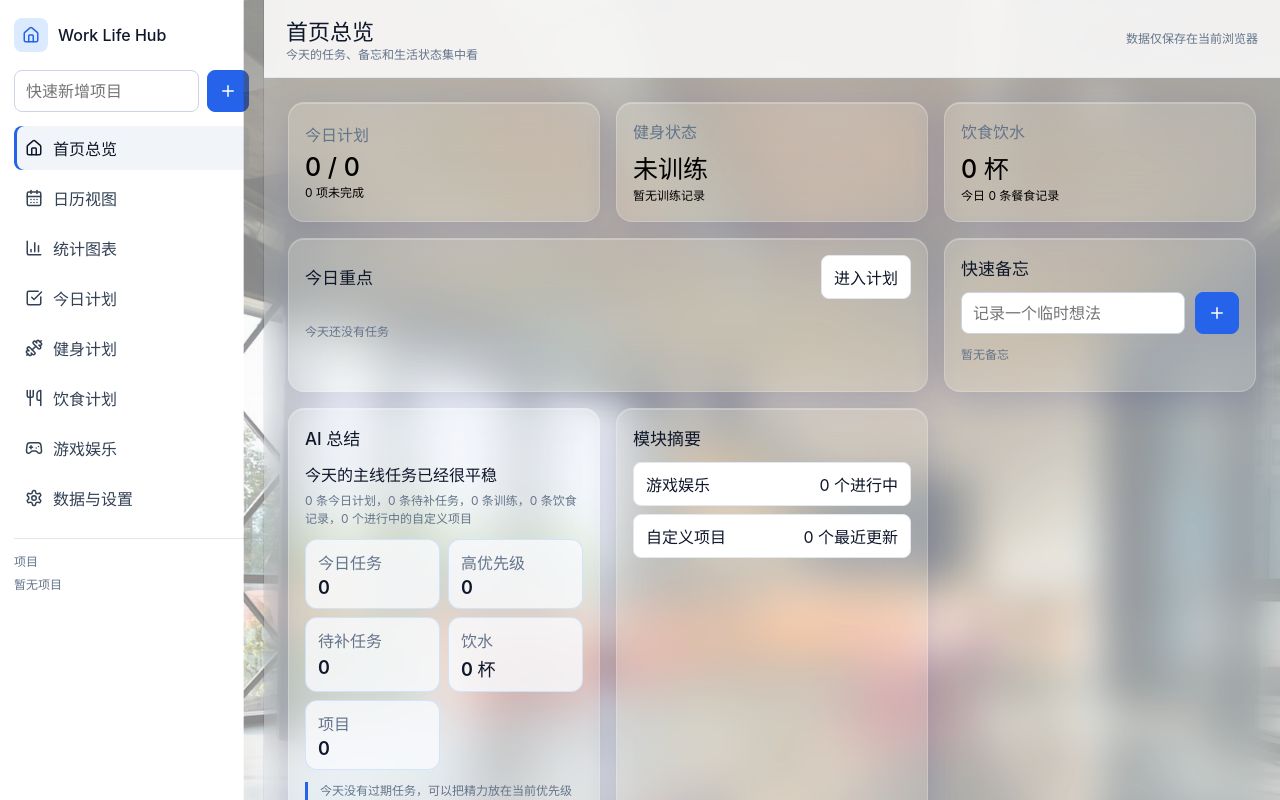
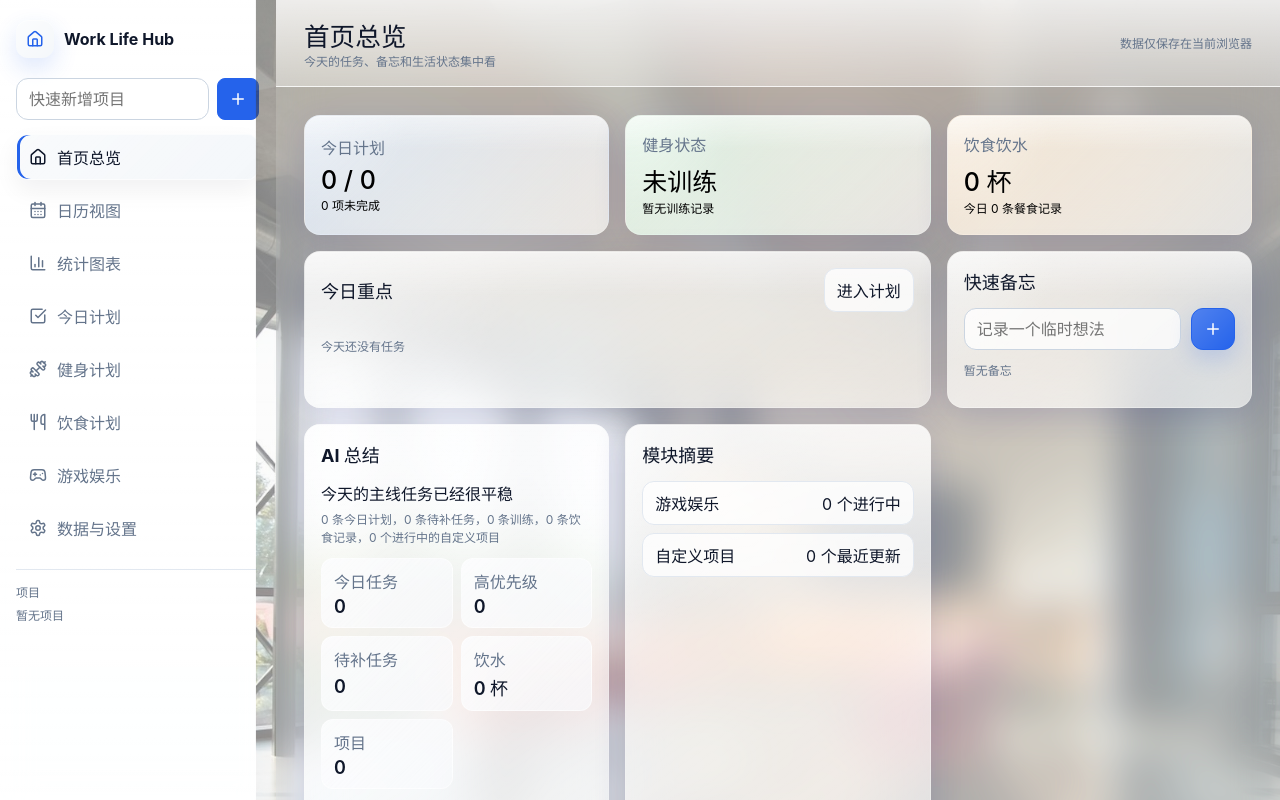
Before and after one commit to fsfdjt/gradio-deepseek-chatbot, a React (Vite) app: page / in a window 1280 px wide. Shown: the top 800 px of the page. Built offline with nearby package versions, Linux system fonts and the light colour scheme.

Commit message:
Polish app visual design

```diff
--- a/src/styles.css
+++ b/src/styles.css
@@ -12,12 +12,20 @@
   --success: #16a34a;
   --destructive: #b91c1c;
   --radius: 8px;
+  --radius-lg: 16px;
+  --surface: rgba(255, 255, 255, 0.58);
+  --surface-strong: rgba(255, 255, 255, 0.78);
+  --surface-muted: rgba(248, 250, 252, 0.72);
+  --ring: rgb(37 99 235 / 28%);
+  --panel-highlight: rgb(255 255 255 / 48%);
+  --row-hover: rgb(255 255 255 / 66%);
   --shadow-sm: 0 1px 2px rgb(15 23 42 / 5%);
   --shadow-md: 0 12px 32px rgb(15 23 42 / 8%);
+  --shadow-lg: 0 24px 70px rgb(15 23 42 / 12%);
   color: var(--foreground);
   background: var(--background);
   font-family:
-    Inter, ui-sans-serif, system-ui, -apple-system, BlinkMacSystemFont, "Segoe UI",
+    "Segoe UI Variable", "SF Pro Display", ui-sans-serif, system-ui, -apple-system, BlinkMacSystemFont, "Segoe UI",
     sans-serif;
   font-synthesis: none;
   text-rendering: optimizeLegibility;
@@ -35,6 +43,9 @@
   --input: #67e8f9;
   --primary: #0891b2;
   --success: #059669;
+  --ring: rgb(8 145 178 / 28%);
+  --surface: rgba(236, 254, 255, 0.58);
+  --surface-strong: rgba(248, 250, 252, 0.82);
 }
 
 :root[data-theme="forest"] {
@@ -47,6 +58,9 @@
   --input: #86efac;
   --primary: #16a34a;
   --success: #15803d;
+  --ring: rgb(22 163 74 / 26%);
+  --surface: rgba(240, 253, 244, 0.6);
+  --surface-strong: rgba(251, 254, 252, 0.82);
 }
 
 :root[data-theme="sunset"] {
@@ -59,6 +73,9 @@
   --input: #fdba74;
   --primary: #ea580c;
   --success: #65a30d;
+  --ring: rgb(234 88 12 / 26%);
+  --surface: rgba(255, 247, 237, 0.62);
+  --surface-strong: rgba(255, 251, 247, 0.82);
 }
 
 :root[data-theme="midnight"] {
@@ -72,6 +89,12 @@
   --primary: #38bdf8;
   --primary-foreground: #082f49;
   --success: #22c55e;
+  --ring: rgb(56 189 248 / 28%);
+  --surface: rgba(15, 23, 42, 0.54);
+  --surface-strong: rgba(17, 24, 39, 0.78);
+  --surface-muted: rgba(30, 41, 59, 0.72);
+  --panel-highlight: rgb(255 255 255 / 12%);
+  --row-hover: rgb(30 41 59 / 72%);
 }
 
 body {
@@ -92,6 +115,31 @@ textarea {
 
 button {
   cursor: pointer;
+}
+
+button,
+input,
+select,
+textarea {
+  transition:
+    border-color 160ms ease,
+    background 160ms ease,
+    box-shadow 160ms ease,
+    color 160ms ease,
+    transform 160ms ease;
+}
+
+button:active {
+  transform: translateY(1px);
+}
+
+button:focus-visible,
+input:focus-visible,
+select:focus-visible,
+textarea:focus-visible {
+  outline: 0;
+  border-color: var(--primary);
+  box-shadow: 0 0 0 4px var(--ring);
 }
 
 .auth-screen {
@@ -129,7 +177,7 @@ button {
 .auth-panel label {
   display: grid;
   gap: 7px;
-  color: #475569;
+  color: var(--muted-foreground);
 }
 
 .eyebrow {
@@ -142,9 +190,9 @@ select,
 textarea {
   width: 100%;
   border: 1px solid var(--input);
-  border-radius: var(--radius);
-  padding: 10px 11px;
-  background: var(--card);
+  border-radius: 12px;
+  padding: 10px 12px;
+  background: var(--surface-strong);
   color: var(--foreground);
 }
 
@@ -159,9 +207,9 @@ textarea {
 .summary-list button,
 .panel-heading button {
   border: 1px solid var(--border);
-  background: var(--card);
+  background: var(--surface-strong);
   color: var(--foreground);
-  border-radius: var(--radius);
+  border-radius: 12px;
   padding: 9px 12px;
   display: inline-flex;
   align-items: center;
@@ -184,14 +232,18 @@ textarea {
 .primary-button,
 .form-panel button[type="submit"],
 .inline-form button[type="submit"] {
-  background: #2563eb;
+  background:
+    linear-gradient(135deg, rgb(255 255 255 / 20%), transparent),
+    var(--primary);
   border-color: var(--primary);
   color: var(--primary-foreground);
+  box-shadow: 0 10px 22px rgb(37 99 235 / 18%);
 }
 
 .danger-button {
   color: var(--destructive) !important;
-  border-color: #fecaca !important;
+  border-color: rgb(254 202 202 / 86%) !important;
+  background: rgb(254 242 242 / 70%) !important;
 }
 
 .error-text {
@@ -205,34 +257,49 @@ textarea {
 }
 
 .app-shell {
-  min-height: 100vh;
+  min-height: 100dvh;
   display: grid;
-  grid-template-columns: 264px minmax(0, 1fr);
+  grid-template-columns: 276px minmax(0, 1fr);
   background: var(--background);
 }
 
 .sidebar {
-  background: #ffffff;
-  border-right: 1px solid var(--border);
-  padding: 18px 14px;
+  position: sticky;
+  top: 0;
+  height: 100dvh;
+  overflow: auto;
+  background:
+    linear-gradient(180deg, var(--surface-strong), var(--surface)),
+    rgb(255 255 255 / 72%);
+  border-right: 1px solid rgb(255 255 255 / 44%);
+  padding: 20px 16px;
+  -webkit-backdrop-filter: blur(18px) saturate(150%);
+  backdrop-filter: blur(18px) saturate(150%);
+  box-shadow: 14px 0 48px rgb(15 23 42 / 7%);
 }
 
 .brand {
   display: flex;
   align-items: center;
   gap: 10px;
-  font-weight: 500;
-  margin-bottom: 18px;
+  font-weight: 650;
+  margin-bottom: 20px;
+  letter-spacing: 0;
 }
 
 .brand-mark {
-  width: 34px;
-  height: 34px;
+  width: 38px;
+  height: 38px;
   display: grid;
   place-items: center;
-  border-radius: 8px;
-  background: #dbeafe;
+  border-radius: 12px;
+  background:
+    linear-gradient(135deg, rgb(255 255 255 / 74%), rgb(255 255 255 / 24%)),
+    var(--muted);
   color: var(--primary);
+  box-shadow:
+    inset 0 1px 0 rgb(255 255 255 / 62%),
+    0 10px 24px rgb(37 99 235 / 16%);
 }
 
 .quick-add-project {
@@ -245,7 +312,7 @@ textarea {
 
 .quick-add-project input {
   min-width: 0;
-  background: #ffffff;
+  background: var(--surface-strong);
 }
 
 .quick-add-project button {
@@ -259,7 +326,7 @@ textarea {
 
 .main-nav {
   display: grid;
-  gap: 6px;
+  gap: 7px;
 }
 
 .main-nav button {
@@ -267,18 +334,29 @@ textarea {
   align-items: center;
   gap: 10px;
   width: 100%;
-  border: 0;
+  border: 1px solid transparent;
   background: transparent;
-  color: #334155;
+  color: var(--muted-foreground);
   text-align: left;
-  border-radius: var(--radius);
-  padding: 10px 11px;
+  border-radius: 12px;
+  padding: 10px 12px;
+}
+
+.main-nav button:hover,
+.sidebar-projects button:hover {
+  background: var(--surface-muted);
+  border-color: rgb(255 255 255 / 46%);
 }
 
 .main-nav button[aria-pressed="true"] {
-  background: var(--muted);
-  box-shadow: inset 3px 0 0 var(--primary);
-  color: #0f172a;
+  background:
+    linear-gradient(135deg, rgb(255 255 255 / 58%), rgb(255 255 255 / 22%)),
+    var(--muted);
+  border-color: rgb(255 255 255 / 62%);
+  box-shadow:
+    inset 3px 0 0 var(--primary),
+    0 10px 24px rgb(15 23 42 / 6%);
+  color: var(--foreground);
 }
 
 .sidebar-projects {
@@ -302,17 +380,18 @@ textarea {
   align-items: center;
   gap: 8px;
   width: 100%;
-  border: 0;
+  border: 1px solid transparent;
   background: transparent;
-  color: #334155;
+  color: var(--muted-foreground);
   text-align: left;
-  border-radius: var(--radius);
+  border-radius: 12px;
   padding: 9px 10px;
 }
 
 .sidebar-projects button[aria-pressed="true"] {
-  background: var(--muted);
-  color: #0f172a;
+  background: var(--surface-muted);
+  color: var(--foreground);
+  border-color: rgb(255 255 255 / 54%);
 }
 
 .sidebar-projects button span {
@@ -363,15 +442,16 @@ textarea {
 }
 
 .topbar {
-  min-height: 70px;
-  padding: 14px 22px;
+  min-height: 78px;
+  padding: 16px 28px;
   display: flex;
   justify-content: space-between;
   gap: 16px;
   align-items: center;
-  background: rgb(255 255 255 / 84%);
-  border-bottom: 1px solid var(--border);
-  backdrop-filter: blur(10px);
+  background: linear-gradient(180deg, var(--surface-strong), rgb(255 255 255 / 38%));
+  border-bottom: 1px solid rgb(255 255 255 / 46%);
+  -webkit-backdrop-filter: blur(18px) saturate(150%);
+  backdrop-filter: blur(18px) saturate(150%);
 }
 
 .topbar h1,
@@ -380,8 +460,9 @@ textarea {
 }
 
 .topbar h1 {
-  font-size: 22px;
-  font-weight: 500;
+  font-size: clamp(21px, 2vw, 28px);
+  font-weight: 700;
+  letter-spacing: 0;
 }
 
 .topbar p {
@@ -392,7 +473,9 @@ textarea {
 .page-stack,
 .custom-grid,
 .project-page {
-  padding: 24px;
+  width: min(100%, 1240px);
+  margin: 0 auto;
+  padding: 28px;
 }
 
 .page-grid {
@@ -414,11 +497,30 @@ textarea {
 
 .panel,
 .stat-card {
-  background: var(--card);
-  border: 1px solid var(--border);
-  border-radius: var(--radius);
-  box-shadow: var(--shadow-sm);
+  position: relative;
+  overflow: hidden;
+  background: var(--surface);
+  border: 1px solid rgb(255 255 255 / 42%);
+  border-radius: var(--radius-lg);
+  box-shadow: var(--shadow-md);
   padding: 16px;
+}
+
+.panel::before,
+.stat-card::before {
+  content: "";
+  position: absolute;
+  inset: 0;
+  pointer-events: none;
+  background:
+    linear-gradient(180deg, var(--panel-highlight), transparent 28%),
+    radial-gradient(circle at 0 0, rgb(255 255 255 / 42%), transparent 32%);
+}
+
+.panel > *,
+.stat-card > * {
+  position: relative;
+  z-index: 1;
 }
 
 .page-grid > .panel,
@@ -449,9 +551,27 @@ textarea {
 }
 
 .stat-card:hover {
-  border-color: #bfdbfe;
-  box-shadow: var(--shadow-md);
-  transform: translateY(-1px);
+  border-color: rgb(255 255 255 / 70%);
+  box-shadow: var(--shadow-lg);
+  transform: translateY(-2px);
+}
+
+.stat-card:nth-child(1) {
+  background:
+    linear-gradient(135deg, rgb(219 234 254 / 64%), rgb(255 255 255 / 28%)),
+    var(--surface);
+}
+
+.stat-card:nth-child(2) {
+  background:
+    linear-gradient(135deg, rgb(220 252 231 / 62%), rgb(255 255 255 / 28%)),
+    var(--surface);
+}
+
+.stat-card:nth-child(3) {
+  background:
+    linear-gradient(135deg, rgb(255 237 213 / 66%), rgb(255 255 255 / 28%)),
+    var(--surface);
 }
 
 .stat-card span,
@@ -477,13 +597,14 @@ textarea {
   justify-content: space-between;
   gap: 12px;
   align-items: center;
-  margin-bottom: 12px;
+  margin-bottom: 14px;
 }
 
 .panel h2 {
   margin: 0;
-  font-size: 17px;
-  font-weight: 500;
+  font-size: 18px;
+  font-weight: 700;
+  letter-spacing: 0;
 }
 
 .inline-form,
@@ -509,17 +630,32 @@ textarea {
   grid-template-columns: auto minmax(0, 1fr) auto;
   align-items: center;
   gap: 10px;
-  border: 1px solid rgb(191 219 254 / 76%);
+  border: 1px solid rgb(255 255 255 / 54%);
   border-left: 4px solid var(--record-accent);
   border-radius: 12px;
-  background: var(--record-bg);
+  background:
+    linear-gradient(135deg, rgb(255 255 255 / 52%), transparent),
+    var(--record-bg);
   box-shadow: 0 8px 20px rgb(15 23 42 / 5%);
   padding: 10px 12px;
 }
 
 .list-row:first-child,
 .record-row:first-child {
-  border-top: 1px solid rgb(191 219 254 / 76%);
+  border-top: 1px solid rgb(255 255 255 / 54%);
+}
+
+.list-row:hover,
+.record-row:hover,
+.compact-item:hover,
+.timeline-item:hover,
+.calendar-day:hover,
+.theme-option:hover {
+  background:
+    linear-gradient(135deg, rgb(255 255 255 / 68%), transparent),
+    var(--row-hover);
+  box-shadow: 0 14px 34px rgb(15 23 42 / 8%);
+  transform: translateY(-1px);
 }
 
 .list-row:nth-child(5n + 2),
@@ -589,12 +725,18 @@ textarea {
   --record-accent: #2563eb;
   --record-bg: rgb(239 246 255 / 72%);
   margin: 0;
-  border: 1px solid rgb(191 219 254 / 76%);
+  border: 1px solid rgb(255 255 255 / 54%);
   border-left: 4px solid var(--record-accent);
   border-radius: 12px;
-  background: var(--record-bg);
+  background:
+    linear-gradient(135deg, rgb(255 255 255 / 52%), transparent),
+    var(--record-bg);
   box-shadow: 0 8px 20px rgb(15 23 42 / 5%);
   padding: 10px 12px;
+  transition:
+    transform 160ms ease,
+    box-shadow 160ms ease,
+    background 160ms ease;
 }
 
 .summary-list,
@@ -611,16 +753,22 @@ textarea {
   grid-template-columns: 92px minmax(0, 1fr);
   gap: 12px;
   align-items: start;
-  border: 1px solid rgb(191 219 254 / 76%);
+  border: 1px solid rgb(255 255 255 / 54%);
   border-left: 4px solid var(--record-accent);
   border-radius: 12px;
-  background: var(--record-bg);
+  background:
+    linear-gradient(135deg, rgb(255 255 255 / 52%), transparent),
+    var(--record-bg);
   box-shadow: 0 8px 20px rgb(15 23 42 / 5%);
   padding: 10px 12px;
+  transition:
+    transform 160ms ease,
+    box-shadow 160ms ease,
+    background 160ms ease;
 }
 
 .timeline-item:first-child {
-  border-top: 1px solid rgb(191 219 254 / 76%);
+  border-top: 1px solid rgb(255 255 255 / 54%);
 }
 
 .timeline-item time {
@@ -669,8 +817,10 @@ textarea {
   gap: 3px;
   padding: 10px 12px;
   border-radius: 12px;
-  background: rgb(248 250 252 / 84%);
-  border: 1px solid rgb(191 219 254 / 66%);
+  background:
+    linear-gradient(135deg, rgb(255 255 255 / 54%), transparent),
+    var(--surface-muted);
+  border: 1px solid rgb(255 255 255 / 46%);
 }
 
 .smart-signal span {
@@ -704,8 +854,8 @@ textarea {
   gap: 4px;
   padding: 10px 12px;
   border-radius: 12px;
-  border: 1px solid rgb(191 219 254 / 66%);
-  background: rgb(248 250 252 / 86%);
+  border: 1px solid rgb(255 255 255 / 48%);
+  background: var(--surface-muted);
 }
 
 .reminder-item span {
@@ -722,9 +872,9 @@ textarea {
   display: grid;
   gap: 4px;
   text-align: left;
-  border: 1px solid var(--border);
+  border: 1px solid rgb(255 255 255 / 48%);
   border-radius: 12px;
-  background: rgb(255 255 255 / 74%);
+  background: var(--surface-muted);
   color: var(--foreground);
   padding: 12px;
 }
@@ -762,10 +912,11 @@ textarea {
   align-content: start;
   gap: 6px;
   padding: 10px;
-  border: 1px solid var(--border);
+  border: 1px solid rgb(255 255 255 / 50%);
   border-radius: 12px;
-  background: rgb(255 255 255 / 82%);
+  background: var(--surface-muted);
   text-align: left;
+  box-shadow: 0 8px 20px rgb(15 23 42 / 4%);
 }
 
 .calendar-day strong {
@@ -823,14 +974,14 @@ textarea {
 .bar-chart-track {
   height: 10px;
   border-radius: 999px;
-  background: rgb(226 232 240 / 90%);
+  background: rgb(226 232 240 / 72%);
   overflow: hidden;
 }
 
 .bar-chart-fill {
   height: 100%;
   border-radius: inherit;
-  background: linear-gradient(90deg, var(--primary), #22c55e);
+  background: linear-gradient(90deg, var(--primary), color-mix(in srgb, var(--primary) 58%, var(--success)));
 }
 
 .macro-grid {
@@ -845,8 +996,8 @@ textarea {
   gap: 4px;
   padding: 12px;
   border-radius: 12px;
-  background: rgb(255 255 255 / 74%);
-  border: 1px solid var(--border);
+  background: var(--surface-muted);
+  border: 1px solid rgb(255 255 255 / 48%);
 }
 
 .macro-grid span {
@@ -866,7 +1017,7 @@ textarea {
 }
 
 .time-remaining-row span {
-  color: #475569;
+  color: var(--muted-foreground);
 }
 
 .time-remaining-row strong {
@@ -920,6 +1071,9 @@ button:disabled {
   }
 
   .sidebar {
+    position: relative;
+    top: auto;
+    height: auto;
     border-right: 0;
     border-bottom: 1px solid #d5dce5;
   }
@@ -976,6 +1130,9 @@ button:disabled {
 .stat-card {
   border-radius: 16px;
   background: rgba(255, 255, 255, 0.15);
+  background:
+    linear-gradient(145deg, rgb(255 255 255 / 42%), rgb(255 255 255 / 10%)),
+    var(--surface);
 
   -webkit-backdrop-filter: blur(20px) saturate(180%);
   backdrop-filter: blur(20px) saturate(180%);
@@ -1006,6 +1163,9 @@ button:disabled {
   .panel,
   .stat-card {
     background: rgba(0, 0, 0, 0.2);
+    background:
+      linear-gradient(145deg, rgb(255 255 255 / 9%), rgb(255 255 255 / 3%)),
+      var(--surface);
     border-color: rgba(255, 255, 255, 0.14);
     box-shadow:
       0 8px 32px rgba(0, 0, 0, 0.35),
```
Also changed, not shown: 1 other file (tests, documents, lock files or other folders).
